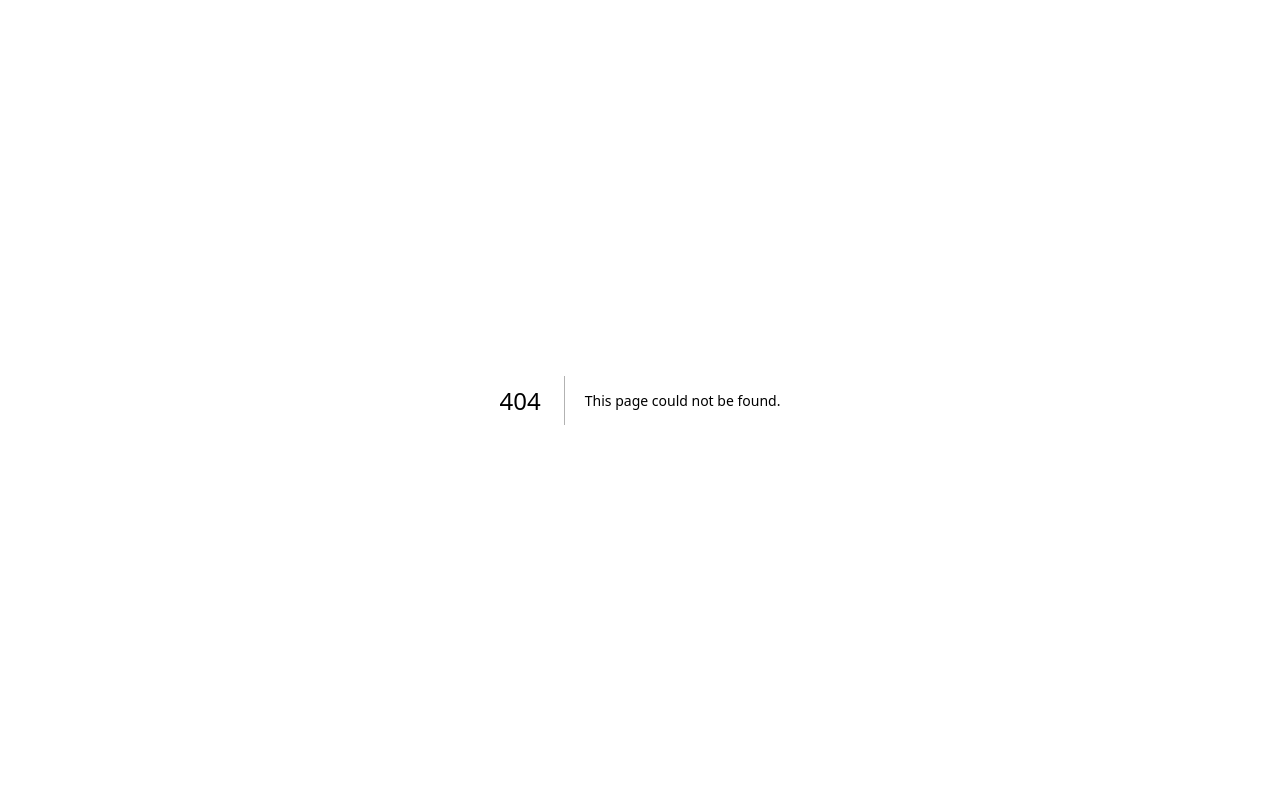
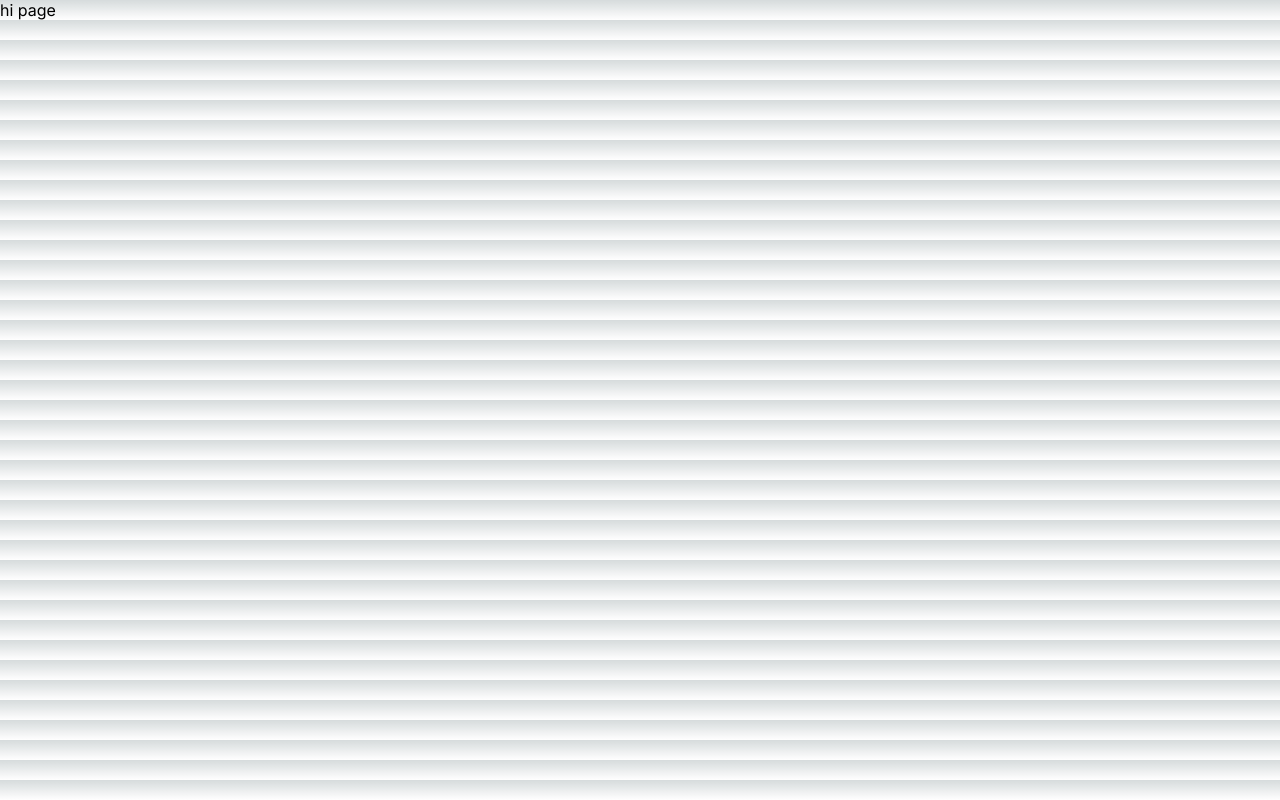
Before and after one commit to imacoolgirlyo/playground-2024, a Next.js app: page /dashboard in a window 1280 px wide. Before the commit this address had no page. Built offline with nearby package versions, Linux system fonts and the light colour scheme.

Commit message:
add dashboard routes

```diff
--- /dev/null
+++ b/src/app/dashboard/page.tsx
@@ -0,0 +1,7 @@
+import React from "react";
+
+const page = () => {
+  return <div>hi page</div>;
+};
+
+export default page;
```
